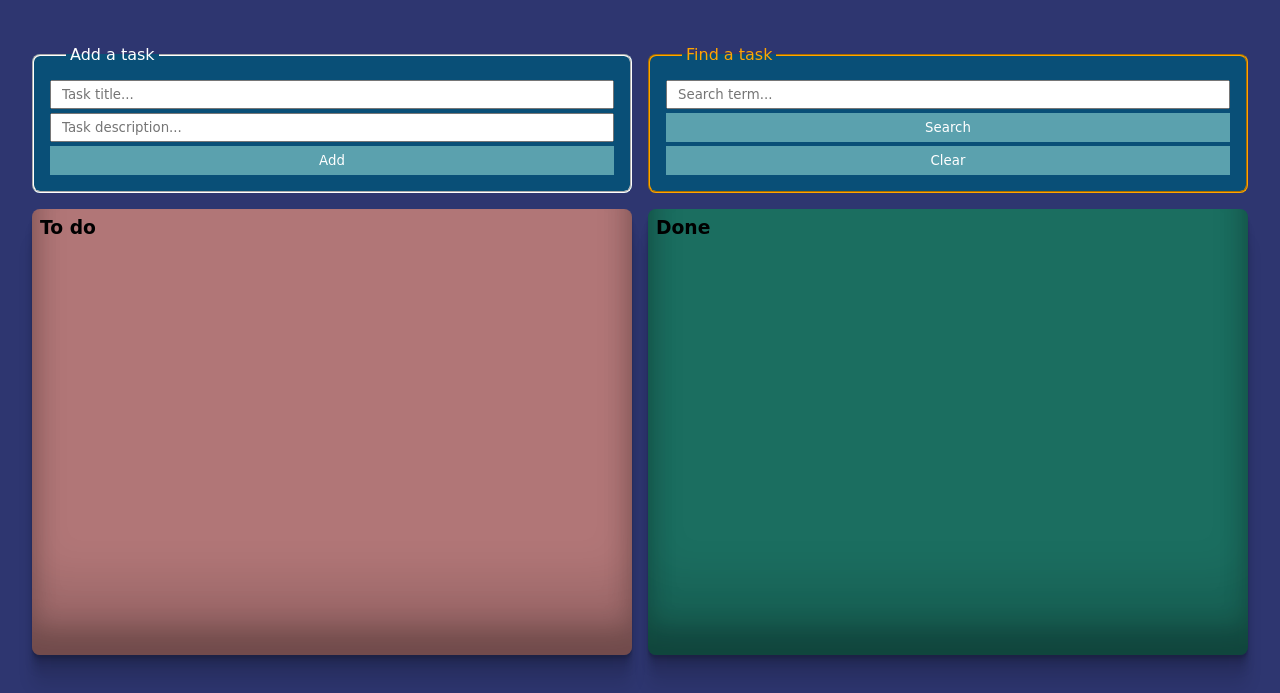
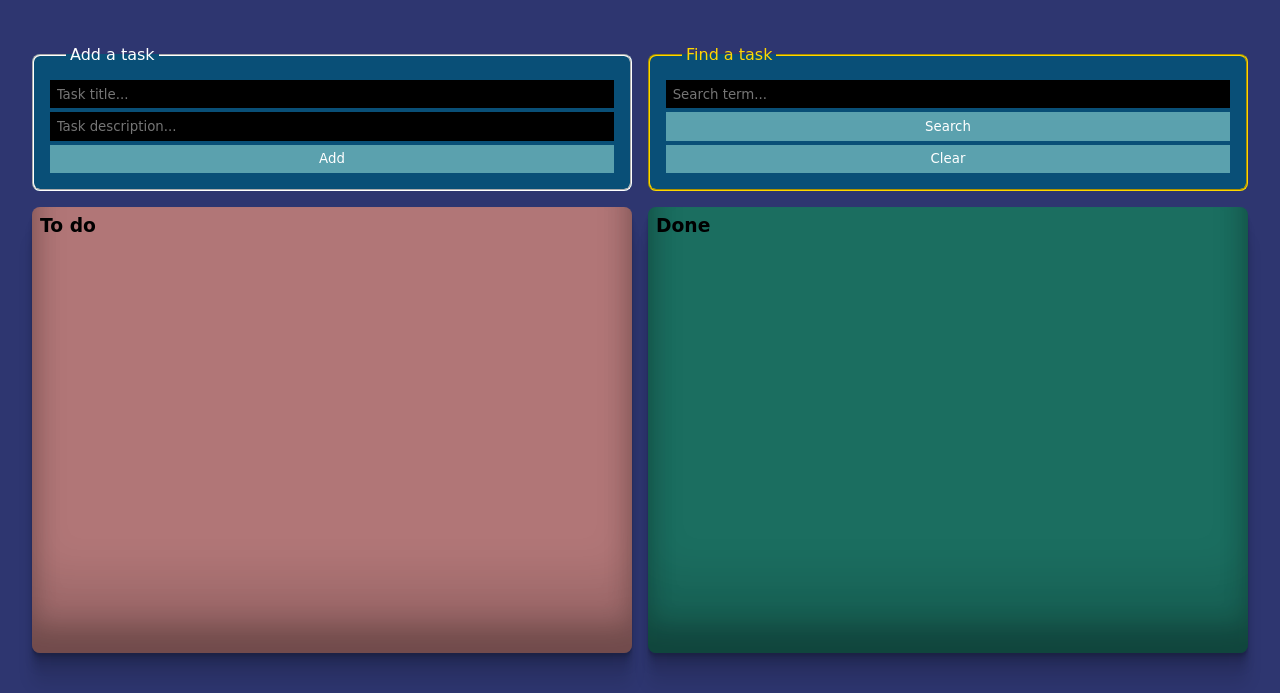
Before and after one commit to Stefanczc/Advanced-to-do-list, a plain HTML site: page index.html in a window 1280 px wide. Shown: the part 107-800 px from the top of the page. Drawn offline with Linux system fonts and the light colour scheme.

Commit message:
all changes

```diff
--- a/index.js
+++ b/index.js
@@ -12,6 +12,7 @@ let counter = 1;
 
 function addListItem(title, desc, isDone) {
     const newItem = document.createElement('li');
+    newItem.style.fontSize = '0.85em';
     newItem.classList = 'align-list-items';
 
     const containerText = document.createElement('div');
--- a/index.scss
+++ b/index.scss
@@ -13,7 +13,7 @@ body {
 :root {
     /* the colors were updated but not the names */
     --orange: #fff;
-    --blue: orange;
+    --blue: gold;
     --green: green;
     --red: #9F1111;
     --yellow: #094F77;
@@ -48,7 +48,6 @@ body {
 .grid-container {
     display: grid;
     grid-template-columns: 1fr 1fr;
-    min-height: 150px;
     gap: 1em;
     &__findTask {
         text-align: left;
@@ -70,7 +69,7 @@ body {
         padding: 1em;
     }
     &__input-btn {
-        padding: 7px 0;
+        padding: 0.5em 0;
         cursor: pointer;
         background-color: transparent;
         border: none;
@@ -82,7 +81,11 @@ body {
         }
     }
     &__input-txt {
-        padding: 5px 10px;
+        padding: 0.5em 0.5em;
+        background-color: #000;
+        border: none;
+        outline: none;
+        color: #fff;
     }
 }
 .to-do-list__container {
```
Also changed, not shown: index.css, 1 other file.
